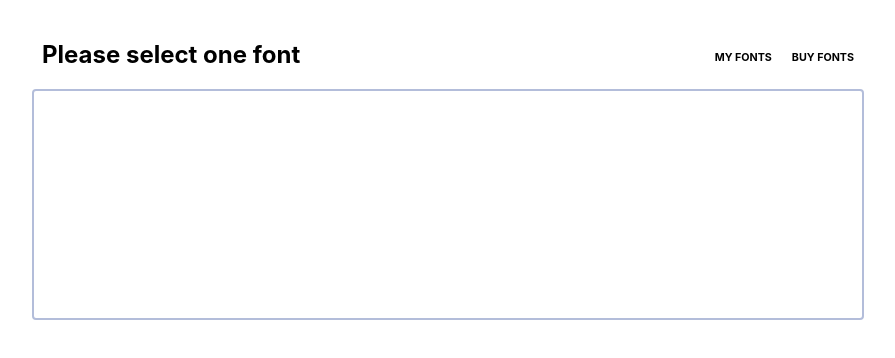
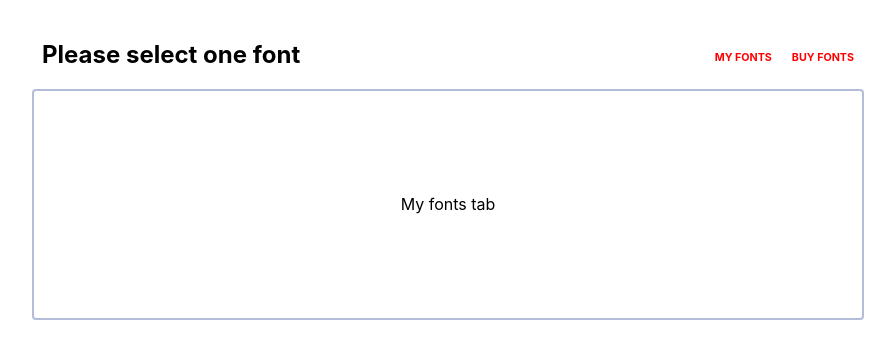
Before and after one commit to lbskinner/ffw-front-end-test, a React (Create React App) app: page / in a window 1280 px wide. Shown: the top 358 px of the page, without its empty margins (192-1087 px from the left). Built offline with nearby package versions, Linux system fonts and the light colour scheme; no server answers.

Commit message:
clicking tab changes contents displayed

```diff
--- a/src/components/App/App.css
+++ b/src/components/App/App.css
@@ -21,6 +21,12 @@
 
 h6 {
   padding-left: 20px;
+  color: red;
+}
+
+h6:hover {
+  cursor: pointer;
+  color: rgb(179, 189, 218);
 }
 
 .fontsContainer {
--- a/src/components/App/App.js
+++ b/src/components/App/App.js
@@ -1,21 +1,30 @@
-import React from "react";
+import React, { useState } from "react";
 import BuyFonts from "../BuyFonts/BuyFonts";
 import MyFonts from "../MyFonts/MyFonts";
 import "./App.css";
 
 function App() {
+  const [displayMyFonts, setDisplayMyFonts] = useState(true);
+
+  const handleClickMyFontsTab = () => {
+    setDisplayMyFonts(true);
+  };
+
+  const handleClickBuyFontsTab = () => {
+    setDisplayMyFonts(false);
+  };
+
   return (
     <div className="AppContainer">
       <div className="textContainer">
         <h2>Please select one font</h2>
         <div className="tabContainer">
-          <h6>MY FONTS</h6>
-          <h6>BUY FONTS</h6>
+          <h6 onClick={handleClickMyFontsTab}>MY FONTS</h6>
+          <h6 onClick={handleClickBuyFontsTab}>BUY FONTS</h6>
         </div>
       </div>
       <div className="fontsContainer">
-        {/* <MyFonts /> */}
-        <BuyFonts />
+        {displayMyFonts ? <MyFonts /> : <BuyFonts />}
       </div>
     </div>
   );
```
